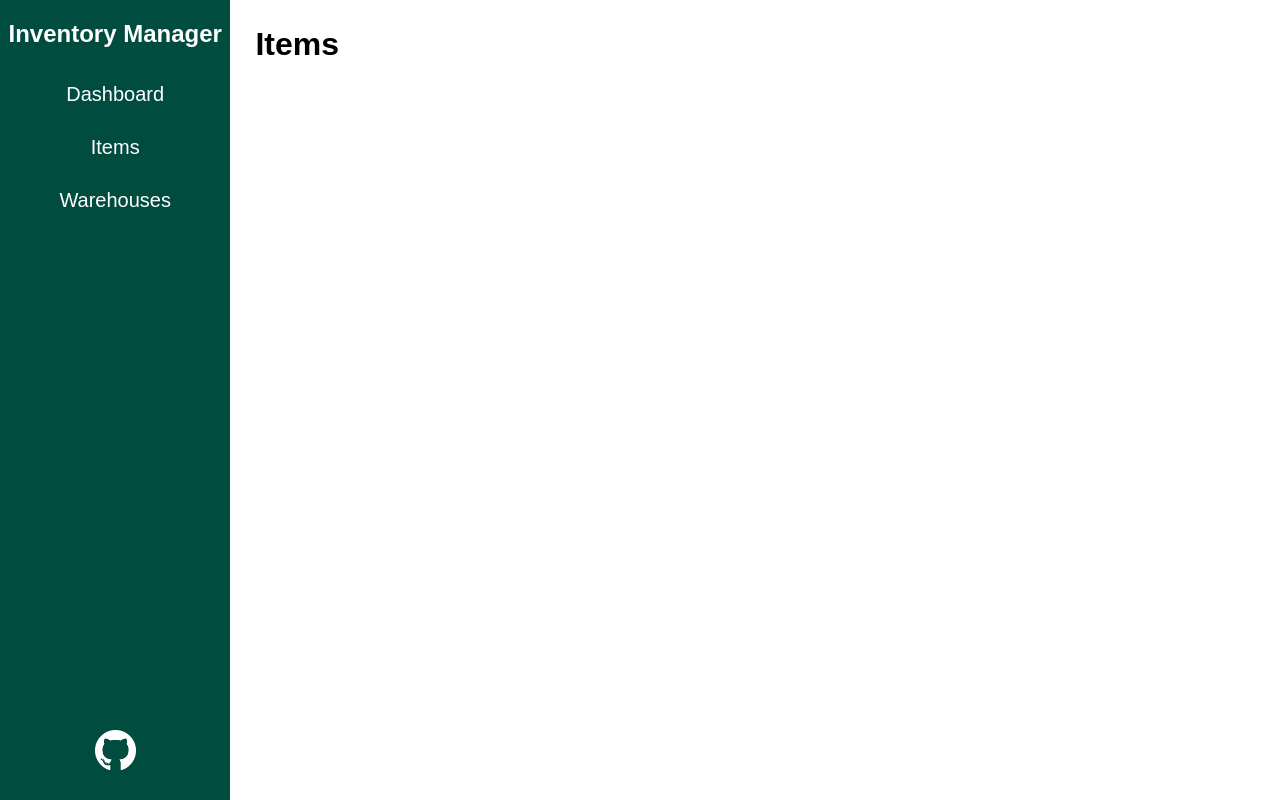
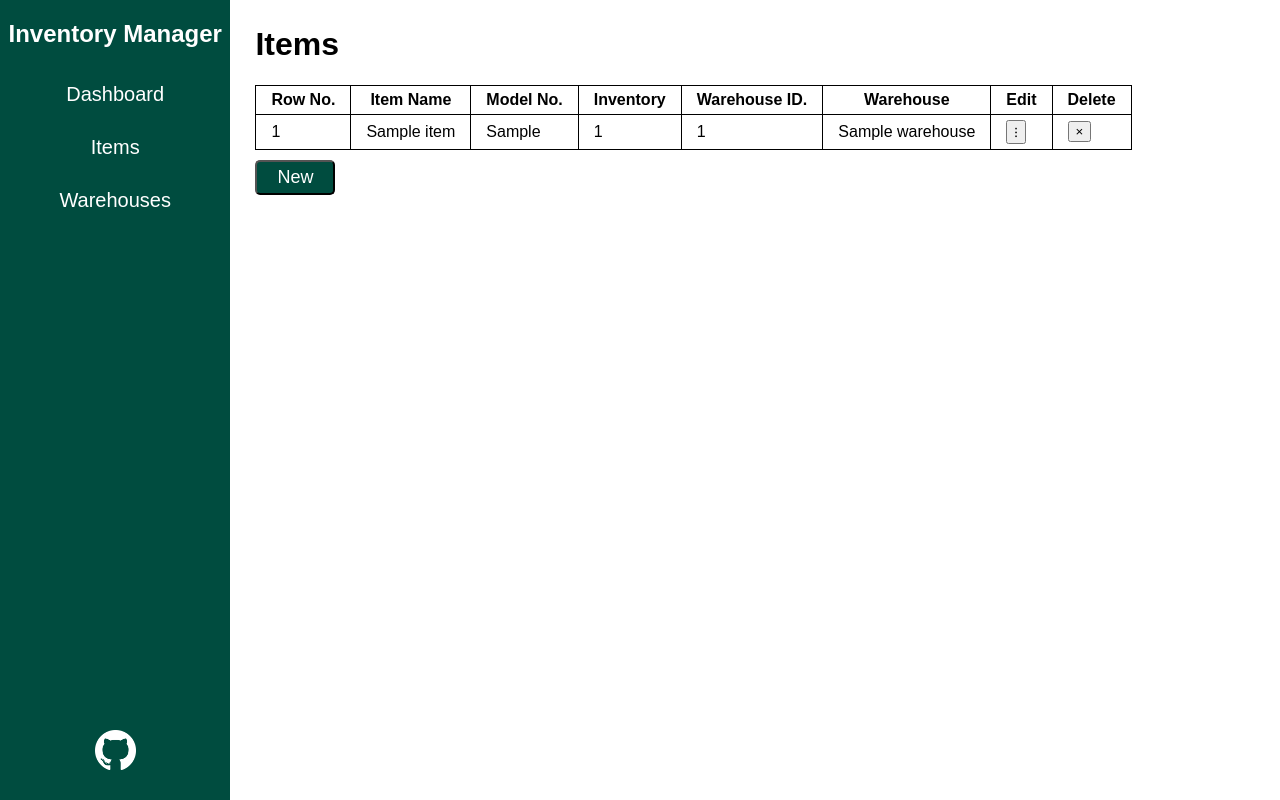
Before and after one commit to schau1121/Inventory-Manager, a Flask app: page /items in a window 1280 px wide. Run offline with Flask 2, Linux system fonts and the light colour scheme; tables that the repository leaves empty hold one stand-in row (values such as "Sample post").

Commit message:
Implement edit, delete, and new item functions

```diff
--- a/static/css/styles.css
+++ b/static/css/styles.css
@@ -14,6 +14,16 @@ a {
     font-size: 20px;
     margin: 15px 0px;
     flex: 0 0 auto;
+}
+
+table {
+    border-collapse: collapse;
+    border-spacing: 0;
+}
+
+th, td {
+    padding: 5px 15px;
+    border: 1px solid #000;
 }
 
 .main-body {
@@ -57,6 +67,41 @@ a {
     color: rgb(31, 31, 31);
 }
 
+.items-table {
+    margin-bottom: 10px;
+}
+
+.new-overlay, .edit-overlay {
+    display: none;
+    position: fixed;
+    left: 0;
+    top: 0;
+    z-index: 1;
+    width: 100%;
+    height: 100%;
+    background-color: rgba(0, 0, 0, 0.4);
+    justify-content: center;
+    align-items: center;
+}
+
+.item-form {
+    width: 40%;
+    height: 60%;
+    background-color: rgb(223, 223, 223);
+    display: flex;
+    justify-content: center;
+    align-items: center;
+    border-radius: 5px;
+}
+
+button#new-item {
+    font-size: large;
+    background-color: #004c3f;
+    color: white;
+    padding: 5px 20px;
+    border-radius: 5px;
+}
+
 a#github {
     justify-self: end;
     margin-top: auto;
--- a/static/script/home.js
+++ b/static/script/home.js
@@ -1,11 +1,10 @@
 const cards = document.querySelector(".cards");
 const all_items_url = `${window.location.href}api/items`;
-let itemList;
 
 getItems();
 
 function createCard(item, quantity, warehouse) {
-    item = item[0].toUpperCase() + item.substring(1);
+    item = '"' + item[0].toUpperCase() + item.substring(1) + '"';
     item = item.replace(/_/g, " ");
 
     if(cards.innerText === "Nothing to see here...for now!") {
@@ -31,7 +30,8 @@ function getItems() {
 }
 
 function renderCards(itemList) {
-    itemList.map(item => {
+    console.table(itemList);
+    itemList.forEach(item => {
         if(item.inventory <= 100) {
             createCard(item.name, item.inventory, item.warehouse);
         }
--- a/static/script/items.js
+++ b/static/script/items.js
@@ -0,0 +1,196 @@
+const items_table = document.querySelector(".items-table");
+const all_items_url = `${window.location.href.replace("items", "api/items")}`;
+const new_item_btn = document.querySelector("button#new-item");
+const new_overlay = document.querySelector(".new-overlay");
+const edit_overlay = document.querySelector(".edit-overlay");
+const edit_submit_btn = document.querySelector("button#edit-submit");
+const new_submit_btn = document.querySelector("button#submit");
+
+new_item_btn.addEventListener("click", e => {
+    new_overlay.style.display = "flex";
+})
+
+edit_submit_btn.addEventListener("click", e => {
+    handleEditSubmit();
+    edit_overlay.style.display = "none";
+})
+
+new_submit_btn.addEventListener("click", e => {
+    handleNewSubmit();
+    new_overlay.style.display = "none";
+})
+
+let curr_item_url;
+
+getAllItems();
+
+function createTable() {
+    let table = document.createElement("table");
+    let thead = document.createElement("thead");
+    let tbody = document.createElement("tbody");
+
+    let row_1 = document.createElement("tr");
+    let heading_1 = document.createElement("th");
+    heading_1.innerHTML = "Row No.";
+    let heading_2 = document.createElement("th");
+    heading_2.innerHTML = "Item Name";
+    let heading_3 = document.createElement("th");
+    heading_3.innerHTML = "Model No.";
+    let heading_4 = document.createElement("th");
+    heading_4.innerHTML = "Inventory";
+    let heading_5 = document.createElement("th");
+    heading_5.innerHTML = "Warehouse ID.";
+    let heading_6 = document.createElement("th");
+    heading_6.innerHTML = "Warehouse";
+    let heading_7 = document.createElement("th");
+    heading_7.innerHTML = "Edit";
+    let heading_8 = document.createElement("th");
+    heading_8.innerHTML = "Delete";
+
+    row_1.appendChild(heading_1);
+    row_1.appendChild(heading_2);
+    row_1.appendChild(heading_3);
+    row_1.appendChild(heading_4);
+    row_1.appendChild(heading_5);
+    row_1.appendChild(heading_6);
+    row_1.appendChild(heading_7);
+    row_1.appendChild(heading_8);
+    thead.appendChild(row_1);
+
+    table.appendChild(thead);
+    table.appendChild(tbody);
+
+    items_table.appendChild(table);
+}
+
+function getAllItems() {
+    fetch(all_items_url)
+        .then(response => response.json())
+        .then(data => {
+            populateTable(data.items);
+        });
+}
+
+function populateTable(items) {
+    createTable();
+    let tbody = document.querySelector("tbody");
+    let row_num = 1;
+    items.forEach(item => {
+        let curr_row = document.createElement("tr");
+        let curr_row_id = document.createElement("td");
+        let curr_row_name = document.createElement("td");
+        let curr_row_model = document.createElement("td");
+        let curr_row_inventory = document.createElement("td");
+        let curr_row_warehouse_id = document.createElement("td");
+        let curr_row_warehouse = document.createElement("td");
+        let curr_row_edit = document.createElement("td");
+        let curr_row_edit_btn = document.createElement("button");
+        let curr_row_del = document.createElement("td");
+        let curr_row_del_btn = document.createElement("button");
+
+        curr_row_id.innerHTML = row_num;
+        curr_row_name.innerHTML = item.name;
+        curr_row_model.innerHTML = item.model_num;
+        curr_row_inventory.innerHTML = item.inventory;
+        curr_row_warehouse_id.innerHTML = item.warehouse_id;
+        curr_row_warehouse.innerHTML = item.warehouse;
+
+        curr_row_edit_btn.innerHTML = "⁝";
+        curr_row_edit_btn.id = `${item.name}&${item.warehouse_id}`;
+        curr_row_edit_btn.addEventListener("click", e => {
+            curr_item_url = e.target.id;
+            openEditOverlay();
+        })
+
+        curr_row_del_btn.innerHTML = "×";
+        curr_row_del_btn.id = `${item.name}&${item.warehouse_id}`;
+        curr_row_del_btn.addEventListener("click", async function(e) {
+            await deleteItem(e.target.id);
+            refreshTable();
+        })
+
+        curr_row_edit.appendChild(curr_row_edit_btn);
+        curr_row_del.appendChild(curr_row_del_btn);
+
+        curr_row.appendChild(curr_row_id);
+        curr_row.appendChild(curr_row_name);
+        curr_row.appendChild(curr_row_model);
+        curr_row.appendChild(curr_row_inventory);
+        curr_row.appendChild(curr_row_warehouse_id);
+        curr_row.appendChild(curr_row_warehouse);
+        curr_row.appendChild(curr_row_edit);
+        curr_row.appendChild(curr_row_del);
+
+        tbody.appendChild(curr_row);
+    })
+}
+
+async function deleteItem(url) {
+    let item_url = `${window.location.href.replace("items?", `api/item/${url}`)}`;
+    let del_response = fetch(item_url, {
+        method: "DELETE"
+    })
+
+    return del_response;
+}
+
+async function putItem(item, url) {
+    let item_url = `${window.location.href.replace("items", `api/item/${url}`)}`;
+    console.log(item_url);
+    let put_response = fetch(item_url, {
+        method: "PUT",
+        headers: {
+            "Content-Type": "application/json"
+        },
+        body: JSON.stringify(item)
+    });
+
+    return put_response;
+}
+
+async function postItem(item) {
+    let item_url = `${window.location.href.replace("item", `${item.name}&${item.warehouse_id}`)}`;
+    let post_response = fetch(item_url, {
+        method: "POST",
+        headers: {
+            "Content-Type": "application/json"
+        },
+        body: JSON.stringify(item)
+    });
+
+    return post_response;
+}
+
+function openEditOverlay() {
+    edit_overlay.style.display = "flex";
+}
+
+function refreshTable() {
+    items_table.innerHTML = "";
+    getAllItems();
+}
+
+async function handleEditSubmit() {
+    const new_model_num = document.querySelector("input#edit-item-model").value;
+    const new_inventory = document.querySelector("input#edit-item-inventory").value;
+    let edited_item = {
+        "model_num": new_model_num,
+        "inventory": new_inventory
+    }
+    await putItem(edited_item, curr_item_url);
+    refreshTable();
+}
+
+async function handleNewSubmit() {
+    let name = document.querySelector("input#item-name").value;
+    let model = document.querySelector("input#item-model").value;
+    let inventory = document.querySelector("input#item-inventory").value;
+    let warehouse_id = document.querySelector("input#warehouse-num").value;
+    let item = {
+        "model_num": model,
+        "inventory": inventory,
+    }
+    curr_item_url = `${name}&${warehouse_id}`;
+    await postItem(item, curr_item_url);
+    refreshTable();
+}
--- a/templates/items.html
+++ b/templates/items.html
@@ -26,8 +26,37 @@
                 <div class="header-block">
                     <h1>Items</h1>
                 </div>
-                <div class="cards"></div>
+                <div class="items-table"></div>
+                <button id="new-item">New</button>
             </div>
+        </div>
+    </div>
+
+    <div class="new-overlay">
+        <div class="item-form">
+            <form id="new-item-form">
+                <label for="item-name">Item name:</label><br>
+                <input type="text" id="item-name"><br>
+                <label for="item-model">Item model number:</label><br>
+                <input type="text" id="item-model"><br>
+                <label for="item-inventory">Item inventory:</label><br>
+                <input type="text" id="item-inventory"><br>
+                <label for="item-warehouse">Item warehouse number:</label><br>
+                <input type="text" id="item-warehouse-num"><br>
+                <button id="submit">Submit</button>
+            </form>
+        </div>
+    </div>
+
+    <div class="edit-overlay">
+        <div class="item-form">
+            <form id="edit-item-form">
+                <label for="edit-item-model">Item model number:</label><br>
+                <input type="text" id="edit-item-model"><br>
+                <label for="edit-item-inventory">Item inventory:</label><br>
+                <input type="text" id="edit-item-inventory"><br>
+                <button id="edit-submit">Submit</button>
+            </form>
         </div>
     </div>
 </body>
```
